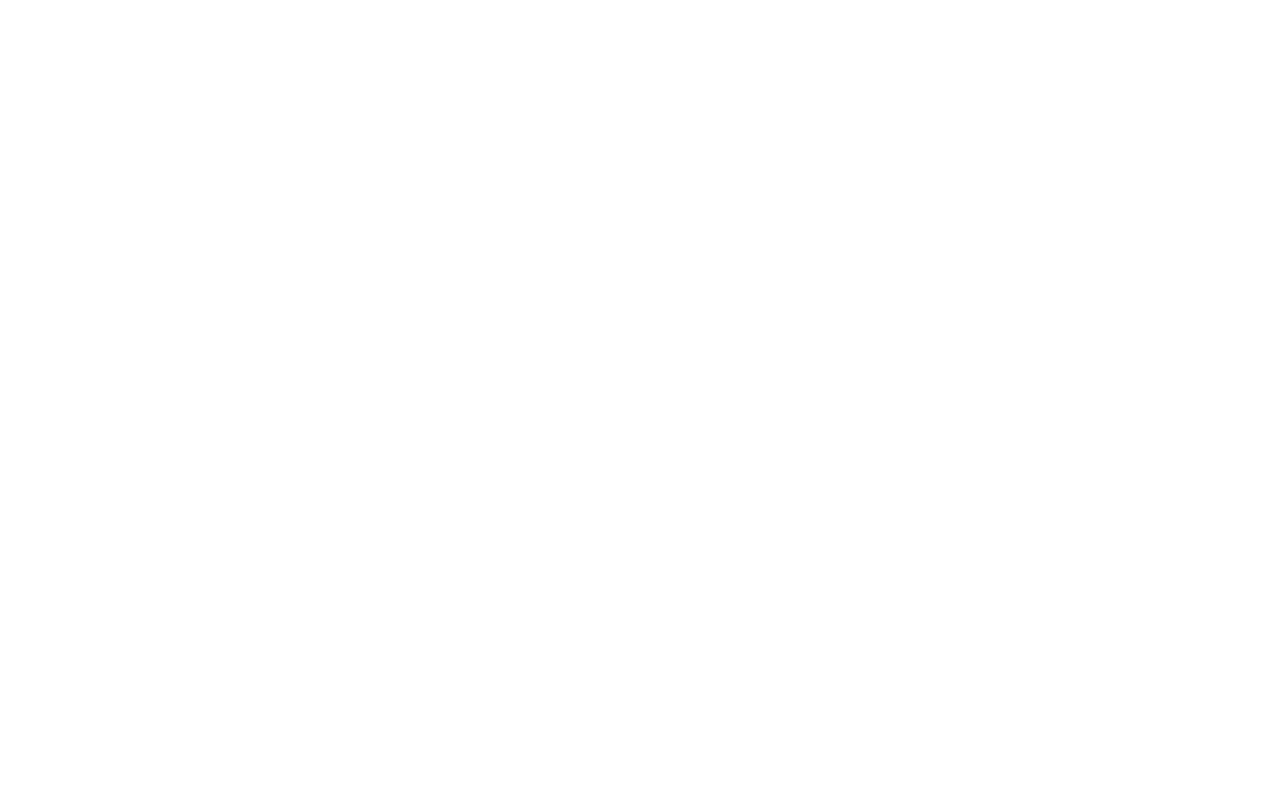
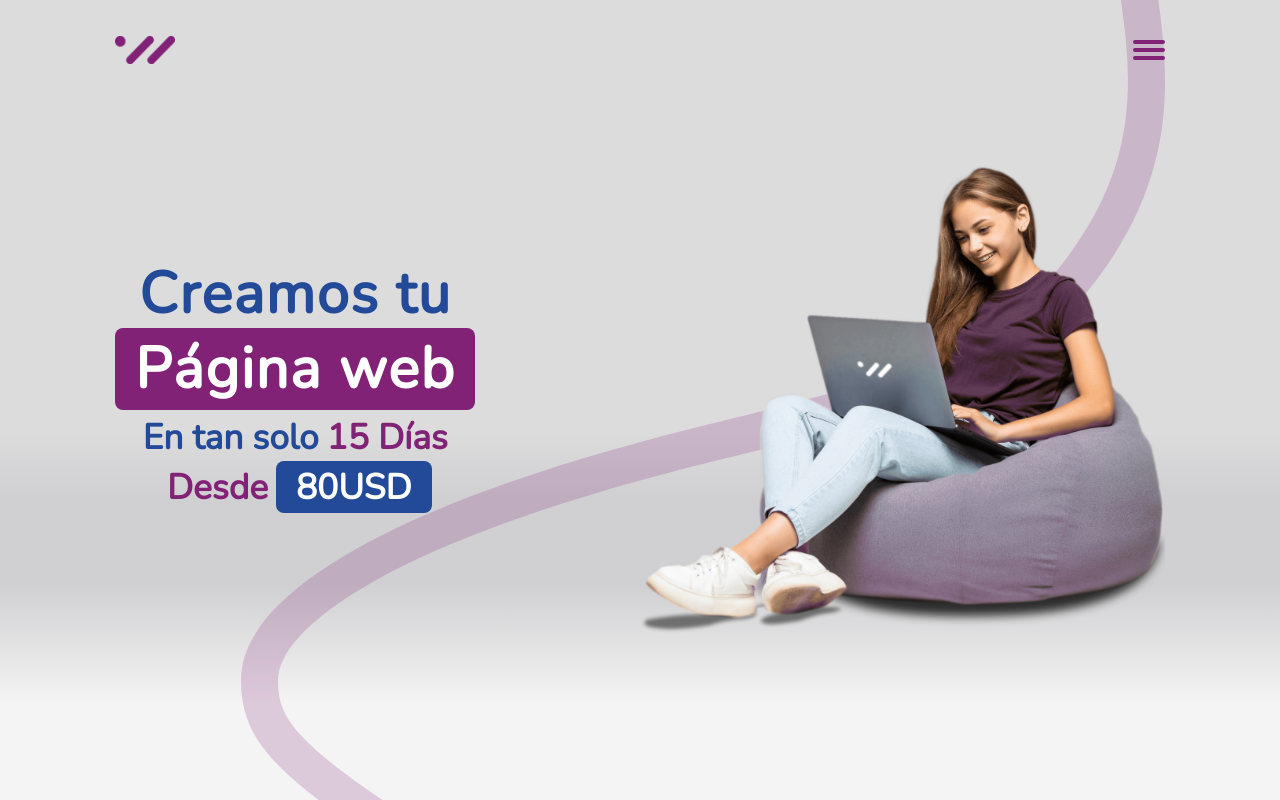
Before and after one commit to JhulianDev/IngenioWeb, a React (Vite) app: page / in a window 1280 px wide. Built offline with nearby package versions, Linux system fonts and the light colour scheme.

Commit message:
Se crea estructura basica del componente Header y sus estilos

```diff
--- a/src/components/header/Header.jsx
+++ b/src/components/header/Header.jsx
@@ -1,10 +1,24 @@
-import React from 'react';
+import React, { useState } from 'react';
+import { Outlet } from 'react-router-dom';
+import { MaxWidth } from '../../assets/styles/generalStyles';
+import { HeaderContainer, Logo } from './HeaderStyles';
+import ISOTIPO from '../../assets/img/isotipo.png'
+import HamburgerButton from '../buttons/hamburguer/HamburgerButton';
 
 const Header = () => {
+  const [openNav, setOpenNav] = useState(false);
+  const showNav = () => setOpenNav(!openNav);
   return (
-    <div>
+    <>
+      <HeaderContainer>
+        <MaxWidth $justify='space-between' $header>
+          <Logo src={ISOTIPO} alt='Isotipo IngenioWeb' />
+          <HamburgerButton $open={openNav} showNav={showNav} />
+        </MaxWidth>
+      </HeaderContainer>
 
-    </div>
+      <Outlet />
+    </>
   );
 };
 
--- /dev/null
+++ b/src/components/header/HeaderStyles.jsx
@@ -0,0 +1,14 @@
+import styled from "styled-components";
+
+export const HeaderContainer = styled.header`
+  width: 100%;
+  height: 100px;
+  display: flex;
+  align-items: center;
+  justify-content: center;
+  margin-bottom: -100px;
+`
+
+export const Logo = styled.img`
+  width: 60px;
+`
```
